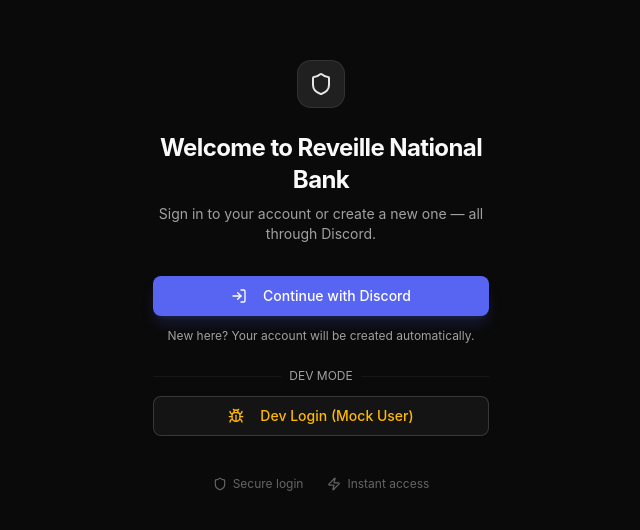
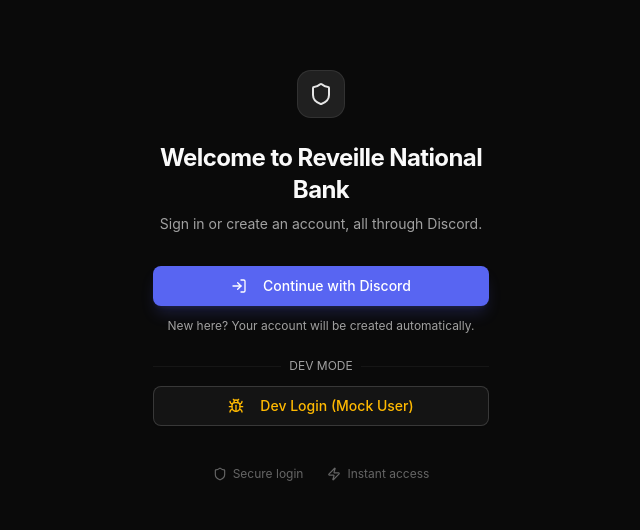
Before and after one commit to ensui-dev/beloitte-frontend, a React (Vite) app: page /login in a window 1280 px wide. Shown: the part 124-654 px from the top of the page, without its empty margins (319-959 px from the left). Built offline with nearby package versions, Linux system fonts and the light colour scheme; no server answers.

Commit message:
docs: add Phase 7 player dashboard design, fix em dashes in login copy

```diff
--- a/src/routes/login.tsx
+++ b/src/routes/login.tsx
@@ -51,7 +51,7 @@
     try {
       await handleLoginToken(MOCK_TOKEN);
     } catch {
-      setMockError("Mock login failed — check console for details.");
+      setMockError("Mock login failed. Check console for details.");
     } finally {
       setMockLoading(false);
     }
@@ -98,7 +98,7 @@
             Welcome to {config?.bankName ?? "your bank"}
           </h1>
           <p className="mt-2 text-sm text-muted-foreground">
-            Sign in to your account or create a new one — all through Discord.
+            Sign in or create an account, all through Discord.
           </p>
         </div>
 
```
Also changed, not shown: 1 other file (tests, documents, lock files or other folders).
